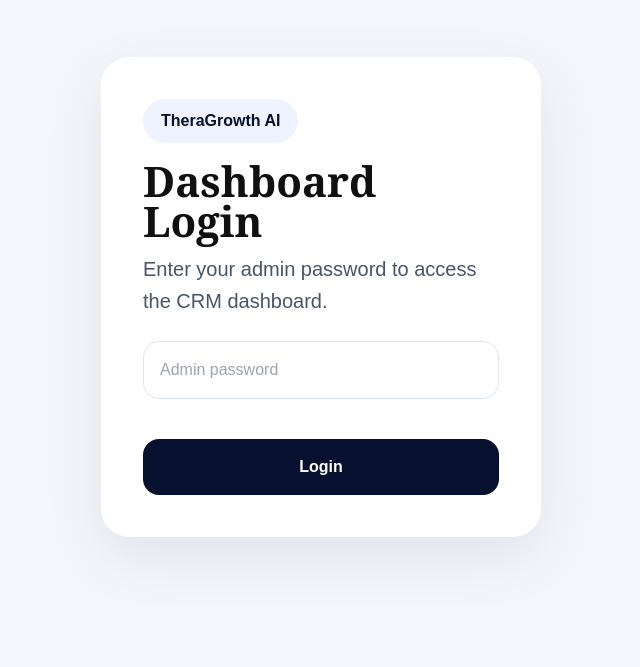
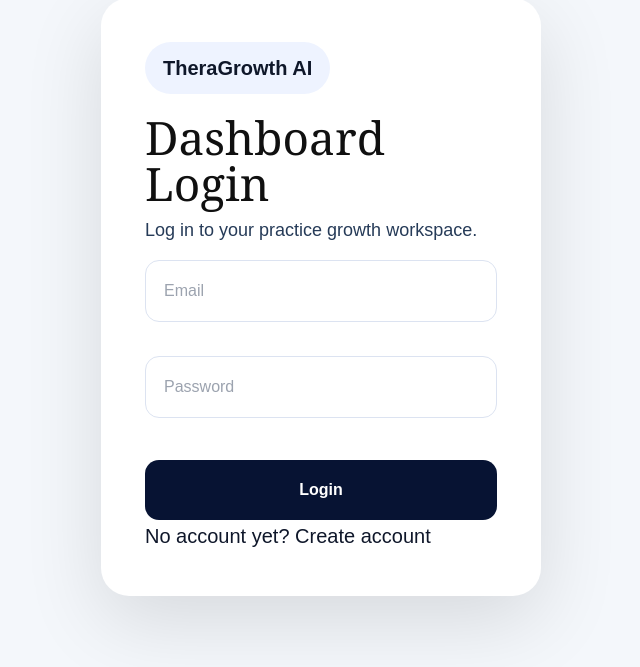
Before and after one commit to adesojilanre2/theragrowth-ai, a Next.js app in the folder frontend/: page /login in a window 1280 px wide. Shown: the part 103-770 px from the top of the page, without its empty margins (319-959 px from the left). Built offline with nearby package versions, Linux system fonts and the light colour scheme; no server answers.

Commit message:
Phase 2C auth foundation

```diff
--- a/frontend/app/login/page.tsx
+++ b/frontend/app/login/page.tsx
@@ -1,129 +1,107 @@
 "use client";
 
 import { useState } from "react";
-import { useRouter } from "next/navigation";
+import { supabase } from "../../lib/supabase";
 
 export default function LoginPage() {
-  const router = useRouter();
+  const [email, setEmail] = useState("");
   const [password, setPassword] = useState("");
-  const [error, setError] = useState("");
-  const [loading, setLoading] = useState(false);
+  const [message, setMessage] = useState("");
 
-  async function handleLogin(e: React.FormEvent<HTMLFormElement>) {
+  async function handleLogin(e: React.FormEvent) {
     e.preventDefault();
-    setLoading(true);
-    setError("");
+    setMessage("Logging in...");
 
-    const res = await fetch("/api/login", {
-      method: "POST",
-      headers: {
-        "Content-Type": "application/json",
-      },
-      body: JSON.stringify({ password }),
+    const { error } = await supabase.auth.signInWithPassword({
+      email,
+      password,
     });
 
-    if (!res.ok) {
-      setError("Invalid password.");
-      setLoading(false);
+    if (error) {
+      setMessage(error.message);
       return;
     }
 
-    router.push("/dashboard");
-    router.refresh();
+    window.location.href = "/dashboard";
   }
 
   return (
-    <main
-      style={{
-        minHeight: "100vh",
-        background: "#f4f6fb",
-        display: "flex",
-        alignItems: "center",
-        justifyContent: "center",
-        padding: "24px",
-        fontFamily: "Arial, sans-serif",
-        color: "#07112f",
-      }}
-    >
-      <form
-        onSubmit={handleLogin}
-        style={{
-          width: "100%",
-          maxWidth: "440px",
-          background: "white",
-          padding: "42px",
-          borderRadius: "28px",
-          boxShadow: "0 20px 60px rgba(7, 17, 47, 0.08)",
-        }}
-      >
-        <div
-          style={{
-            display: "inline-block",
-            background: "#eef3ff",
-            padding: "10px 18px",
-            borderRadius: "999px",
-            fontWeight: 800,
-            marginBottom: "18px",
-          }}
-        >
-          TheraGrowth AI
-        </div>
+    <main style={styles.page}>
+      <form onSubmit={handleLogin} style={styles.card}>
+        <p style={styles.badge}>TheraGrowth AI</p>
+        <h1 style={styles.title}>Dashboard Login</h1>
+        <p style={styles.subtitle}>Log in to your practice growth workspace.</p>
 
-        <h1
-          style={{
-            fontSize: "42px",
-            margin: 0,
-            fontWeight: 900,
-          }}
-        >
-          Dashboard Login
-        </h1>
+        <input style={styles.input} placeholder="Email" value={email} onChange={(e) => setEmail(e.target.value)} required />
+        <input style={styles.input} placeholder="Password" type="password" value={password} onChange={(e) => setPassword(e.target.value)} required />
 
-        <p style={{ color: "#475569", marginTop: "12px" }}>
-          Enter your admin password to access the CRM dashboard.
+        <button style={styles.button}>Login</button>
+
+        {message && <p style={styles.message}>{message}</p>}
+
+        <p>
+          No account yet? <a href="/signup">Create account</a>
         </p>
-
-        <input
-          type="password"
-          value={password}
-          onChange={(e) => setPassword(e.target.value)}
-          placeholder="Admin password"
-          style={{
-            width: "100%",
-            marginTop: "24px",
-            padding: "16px",
-            borderRadius: "16px",
-            border: "1px solid #dbe4ff",
-            fontSize: "16px",
-            outline: "none",
-          }}
-        />
-
-        {error && (
-          <p style={{ color: "#991b1b", fontWeight: 800, marginTop: "14px" }}>
-            {error}
-          </p>
-        )}
-
-        <button
-          type="submit"
-          disabled={loading}
-          style={{
-            width: "100%",
-            marginTop: "22px",
-            background: "#07112f",
-            color: "white",
-            border: "none",
-            padding: "16px",
-            borderRadius: "16px",
-            fontWeight: 900,
-            cursor: "pointer",
-            fontSize: "16px",
-          }}
-        >
-          {loading ? "Logging in..." : "Login"}
-        </button>
       </form>
     </main>
   );
 }
+
+const styles: Record<string, React.CSSProperties> = {
+  page: {
+    minHeight: "100vh",
+    background: "#f4f7fb",
+    display: "flex",
+    alignItems: "center",
+    justifyContent: "center",
+    padding: 30,
+  },
+  card: {
+    width: "100%",
+    maxWidth: 440,
+    background: "#fff",
+    borderRadius: 28,
+    padding: 44,
+    boxShadow: "0 25px 80px rgba(0,0,0,.12)",
+  },
+  badge: {
+    display: "inline-block",
+    background: "#eef3ff",
+    padding: "10px 18px",
+    borderRadius: 999,
+    fontWeight: 900,
+  },
+  title: {
+    fontSize: 46,
+    lineHeight: 1,
+    margin: "20px 0 10px",
+  },
+  subtitle: {
+    color: "#263b58",
+    fontSize: 18,
+  },
+  input: {
+    width: "100%",
+    padding: 18,
+    marginTop: 16,
+    borderRadius: 14,
+    border: "1px solid #dce3f1",
+    fontSize: 16,
+  },
+  button: {
+    width: "100%",
+    marginTop: 24,
+    padding: 18,
+    background: "#071333",
+    color: "#fff",
+    border: "none",
+    borderRadius: 14,
+    fontWeight: 900,
+    fontSize: 16,
+    cursor: "pointer",
+  },
+  message: {
+    color: "#b8860b",
+    fontWeight: 800,
+  },
+};
--- a/frontend/app/signup/page.tsx
+++ b/frontend/app/signup/page.tsx
@@ -7,280 +7,161 @@ export default function SignupPage() {
   const [form, setForm] = useState({
     practice_name: "",
     owner_name: "",
-    owner_email: "",
+    email: "",
+    password: "",
     phone: "",
-    website_url: "",
+    website: "",
     city: "",
     state: "",
     niche: "",
   });
 
-  const [status, setStatus] = useState("");
+  const [message, setMessage] = useState("");
 
-  const handleChange = (
-    e: React.ChangeEvent<HTMLInputElement | HTMLSelectElement>
-  ) => {
-    setForm({ ...form, [e.target.name]: e.target.value });
-  };
+  function update(field: string, value: string) {
+    setForm((prev) => ({ ...prev, [field]: value }));
+  }
 
-  const handleSubmit = async (e: React.FormEvent<HTMLFormElement>) => {
+  async function handleSignup(e: React.FormEvent) {
     e.preventDefault();
-    setStatus("Creating your TheraGrowth OS account...");
+    setMessage("Creating account...");
 
-    const { error } = await supabase.from("practices").insert([
-      {
+    const { data, error } = await supabase.auth.signUp({
+      email: form.email,
+      password: form.password,
+    });
+
+    if (error) {
+      setMessage(error.message);
+      return;
+    }
+
+    const userId = data.user?.id;
+
+    if (userId) {
+      await supabase.from("therapist_profiles").insert({
+        id: userId,
         practice_name: form.practice_name,
         owner_name: form.owner_name,
-        owner_email: form.owner_email,
+        email: form.email,
         phone: form.phone,
-        website_url: form.website_url,
+        website: form.website,
         city: form.city,
         state: form.state,
         niche: form.niche,
-        plan: "starter",
-        status: "active",
-      },
-    ]);
-
-    if (error) {
-      console.error(error);
-      setStatus("Something went wrong. Please try again.");
-      return;
+      });
     }
 
-    setStatus("Success. Your TheraGrowth OS account has been created.");
-
-    setForm({
-      practice_name: "",
-      owner_name: "",
-      owner_email: "",
-      phone: "",
-      website_url: "",
-      city: "",
-      state: "",
-      niche: "",
-    });
-  };
+    setMessage("Account created. You can now log in.");
+    window.location.href = "/login";
+  }
 
   return (
-    <main style={page}>
-      <section style={card}>
-        <div style={logo}>TG</div>
+    <main style={styles.page}>
+      <form onSubmit={handleSignup} style={styles.card}>
+        <div style={styles.logo}>TG</div>
 
-        <p style={eyebrow}>TheraGrowth OS</p>
-        <h1 style={h1}>Create Your Practice Growth Account</h1>
-
-        <p style={lead}>
-          Start your SaaS workspace for lead tracking, AI follow-up, CRM, chatbot
-          settings, and practice growth analytics.
+        <p style={styles.label}>TheraGrowth OS</p>
+        <h1 style={styles.title}>Create Your Practice Growth Account</h1>
+        <p style={styles.subtitle}>
+          Start your SaaS workspace for lead tracking, AI follow-up, CRM, and practice growth.
         </p>
 
-        <form onSubmit={handleSubmit} style={formStyle}>
-          <input
-            style={input}
-            name="practice_name"
-            placeholder="Practice name"
-            value={form.practice_name}
-            onChange={handleChange}
-            required
-          />
+        <input style={styles.input} placeholder="Practice name" value={form.practice_name} onChange={(e) => update("practice_name", e.target.value)} required />
+        <input style={styles.input} placeholder="Owner name" value={form.owner_name} onChange={(e) => update("owner_name", e.target.value)} required />
+        <input style={styles.input} placeholder="Owner email" value={form.email} onChange={(e) => update("email", e.target.value)} required />
+        <input style={styles.input} placeholder="Password" type="password" value={form.password} onChange={(e) => update("password", e.target.value)} required />
+        <input style={styles.input} placeholder="Phone" value={form.phone} onChange={(e) => update("phone", e.target.value)} />
+        <input style={styles.input} placeholder="Website URL" value={form.website} onChange={(e) => update("website", e.target.value)} />
+        <input style={styles.input} placeholder="City" value={form.city} onChange={(e) => update("city", e.target.value)} />
+        <input style={styles.input} placeholder="State" value={form.state} onChange={(e) => update("state", e.target.value)} />
 
-          <input
-            style={input}
-            name="owner_name"
-            placeholder="Owner name"
-            value={form.owner_name}
-            onChange={handleChange}
-            required
-          />
-
-          <input
-            style={input}
-            type="email"
-            name="owner_email"
-            placeholder="Owner email"
-            value={form.owner_email}
-            onChange={handleChange}
-            required
-          />
-
-          <input
-            style={input}
-            name="phone"
-            placeholder="Phone"
-            value={form.phone}
-            onChange={handleChange}
-          />
-
-          <input
-            style={input}
-            name="website_url"
-            placeholder="Website URL"
-            value={form.website_url}
-            onChange={handleChange}
-          />
-
-          <div style={twoCol}>
-            <input
-              style={input}
-              name="city"
-              placeholder="City"
-              value={form.city}
-              onChange={handleChange}
-            />
-
-            <input
-              style={input}
-              name="state"
-              placeholder="State"
-              value={form.state}
-              onChange={handleChange}
-            />
-          </div>
-
-          <select
-            style={input}
-            name="niche"
-            value={form.niche}
-            onChange={handleChange}
-          >
+        <select style={styles.input} value={form.niche} onChange={(e) => update("niche", e.target.value)}>
           <option value="">Select therapy niche</option>
-            <option value="Anxiety Therapy">Anxiety Therapy</option>
-            <option value="Trauma Therapy">Trauma Therapy</option>
-            <option value="Couples Therapy">Couples Therapy</option>
-            <option value="Child Therapy">Child Therapy</option>
-            <option value="EMDR Therapy">EMDR Therapy</option>
-            <option value="Private-Pay Psychology">
-              Private-Pay Psychology
-            </option>
-            <option value="General Private Practice">
-              General Private Practice
-            </option>
+          <option>Anxiety Therapy</option>
+          <option>Couples Therapy</option>
+          <option>Trauma Therapy</option>
+          <option>Child / Teen Therapy</option>
+          <option>Private Pay Practice</option>
         </select>
 
-          <button style={button} type="submit">
-            Create Practice Account
-          </button>
+        <button style={styles.button}>Create Practice Account</button>
 
-          {status && <p style={statusStyle}>{status}</p>}
+        {message && <p style={styles.message}>{message}</p>}
+
+        <p>
+          Already created an account? <a href="/login">Go to login</a>
+        </p>
       </form>
-
-        <p style={bottomText}>
-          Already created an account? Go to{" "}
-          <a style={link} href="/dashboard">
-            dashboard
-          </a>
-        </p>
-      </section>
     </main>
   );
 }
 
-const gold = "#b8892e";
-const black = "#111111";
-const cream = "#f7f1e8";
-const soft = "#fffaf2";
-
-const page = {
+const styles: Record<string, React.CSSProperties> = {
+  page: {
     minHeight: "100vh",
-  background: cream,
+    background: "#f7f0e7",
     display: "flex",
     justifyContent: "center",
-  alignItems: "center",
-  padding: 30,
-  fontFamily: "Arial, sans-serif",
-} as const;
-
-const card = {
+    padding: 40,
+  },
+  card: {
     width: "100%",
     maxWidth: 760,
-  background: soft,
-  border: "1px solid #e1cfb3",
-  borderRadius: 32,
+    background: "#fffaf3",
+    border: "1px solid #decba8",
+    borderRadius: 28,
     padding: 40,
-  boxShadow: "0 24px 70px rgba(0,0,0,.08)",
-} as const;
-
-const logo = {
+  },
+  logo: {
     width: 70,
     height: 70,
     borderRadius: "50%",
-  background: black,
-  color: gold,
+    background: "#111",
+    color: "#d4a017",
     display: "flex",
     alignItems: "center",
     justifyContent: "center",
-  fontFamily: "Georgia, serif",
-  fontSize: 30,
     fontWeight: 900,
-  marginBottom: 20,
-} as const;
-
-const eyebrow = {
-  color: gold,
+    fontSize: 28,
+  },
+  label: {
+    color: "#b8860b",
     fontWeight: 900,
-  letterSpacing: 2,
+    letterSpacing: 4,
     textTransform: "uppercase",
-} as const;
-
-const h1 = {
-  fontFamily: "Georgia, serif",
-  fontSize: "clamp(38px, 6vw, 64px)",
+  },
+  title: {
+    fontSize: 56,
     lineHeight: 1,
-  margin: "10px 0 18px",
-} as const;
-
-const lead = {
-  color: "#3d3328",
+    margin: "10px 0",
+  },
+  subtitle: {
     fontSize: 18,
-  lineHeight: 1.6,
-  marginBottom: 26,
-} as const;
-
-const formStyle = {
-  display: "grid",
-  gap: 14,
-} as const;
-
-const twoCol = {
-  display: "grid",
-  gridTemplateColumns: "1fr 1fr",
-  gap: 14,
-} as const;
-
-const input = {
+    color: "#263b58",
+    marginBottom: 28,
+  },
+  input: {
     width: "100%",
-  padding: 17,
+    padding: 18,
+    marginBottom: 16,
     borderRadius: 14,
-  border: "1px solid #d7c4a8",
-  background: "#fffaf5",
+    border: "1px solid #decba8",
     fontSize: 16,
-  boxSizing: "border-box",
-} as const;
-
-const button = {
-  background: black,
-  color: "white",
+  },
+  button: {
+    width: "100%",
+    background: "#111",
+    color: "#fff",
+    padding: 18,
+    borderRadius: 14,
     border: "none",
-  padding: 18,
-  borderRadius: 16,
     fontWeight: 900,
     fontSize: 16,
     cursor: "pointer",
-  marginTop: 6,
-} as const;
-
-const statusStyle = {
-  fontWeight: 900,
-  color: gold,
-} as const;
-
-const bottomText = {
-  marginTop: 22,
-  color: "#6b5b48",
-} as const;
-
-const link = {
-  color: black,
-  fontWeight: 900,
-} as const;
+  },
+  message: {
+    fontWeight: 800,
+    color: "green",
+  },
+};
```
Also changed, not shown: frontend/app/api/login/logout/route.tsx (+4 -11 lines). Lines whose indentation alone changed are shown as unchanged.
